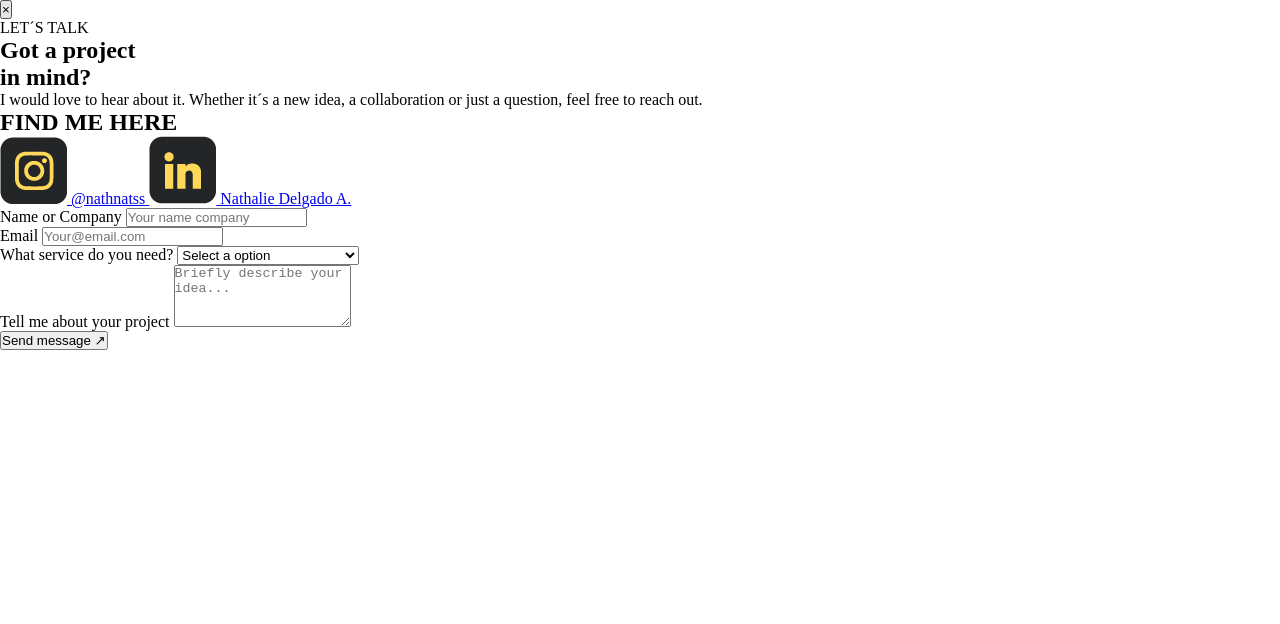
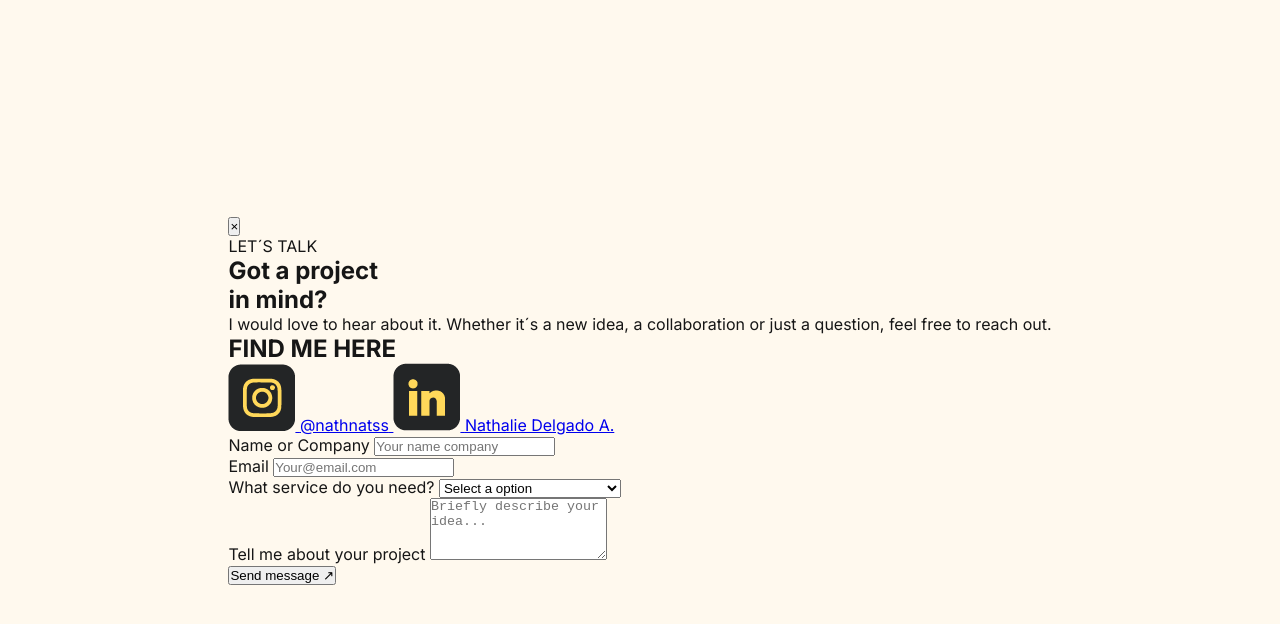
Before and after one commit to cjime200611-cell/Nathnatss, a plain HTML site: page HTML/Form.html in a window 1280 px wide. Drawn offline with Linux system fonts and the light colour scheme.

Commit message:
Fondo de la página

```diff
--- a/CSS/style.css
+++ b/CSS/style.css
@@ -22,3 +22,18 @@
 }
 
 /* CSS de la pagina */
+
+/* Fondo de la página */
+
+body {
+    min-height: 100vh;
+    padding: 40px 20px;
+
+    display: flex;
+    justify-content: center;
+    align-items: center;
+
+    background-color: var(--color-fondo);
+    font-family: var(--font-body);
+    color: var(--color-negro);
+}
```
